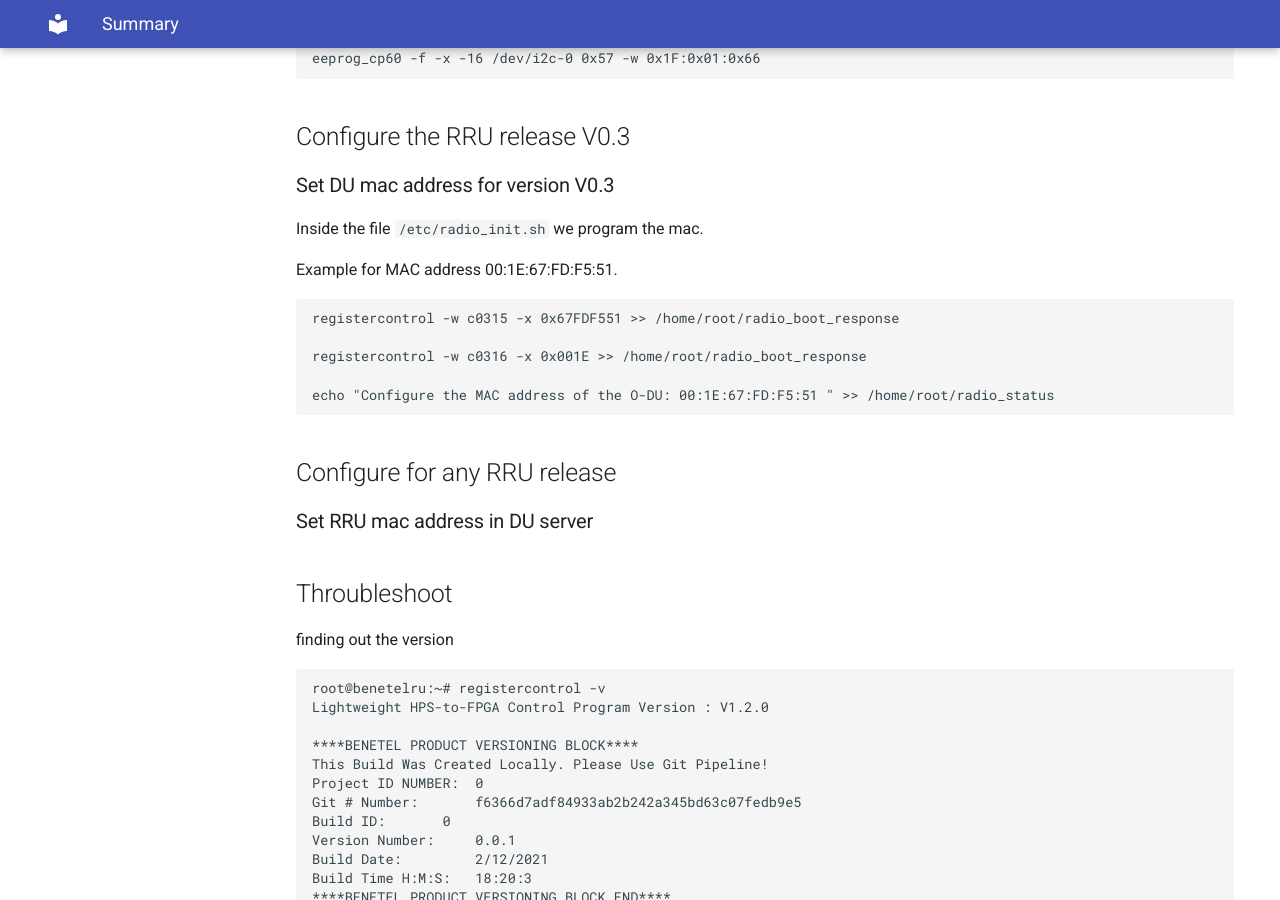
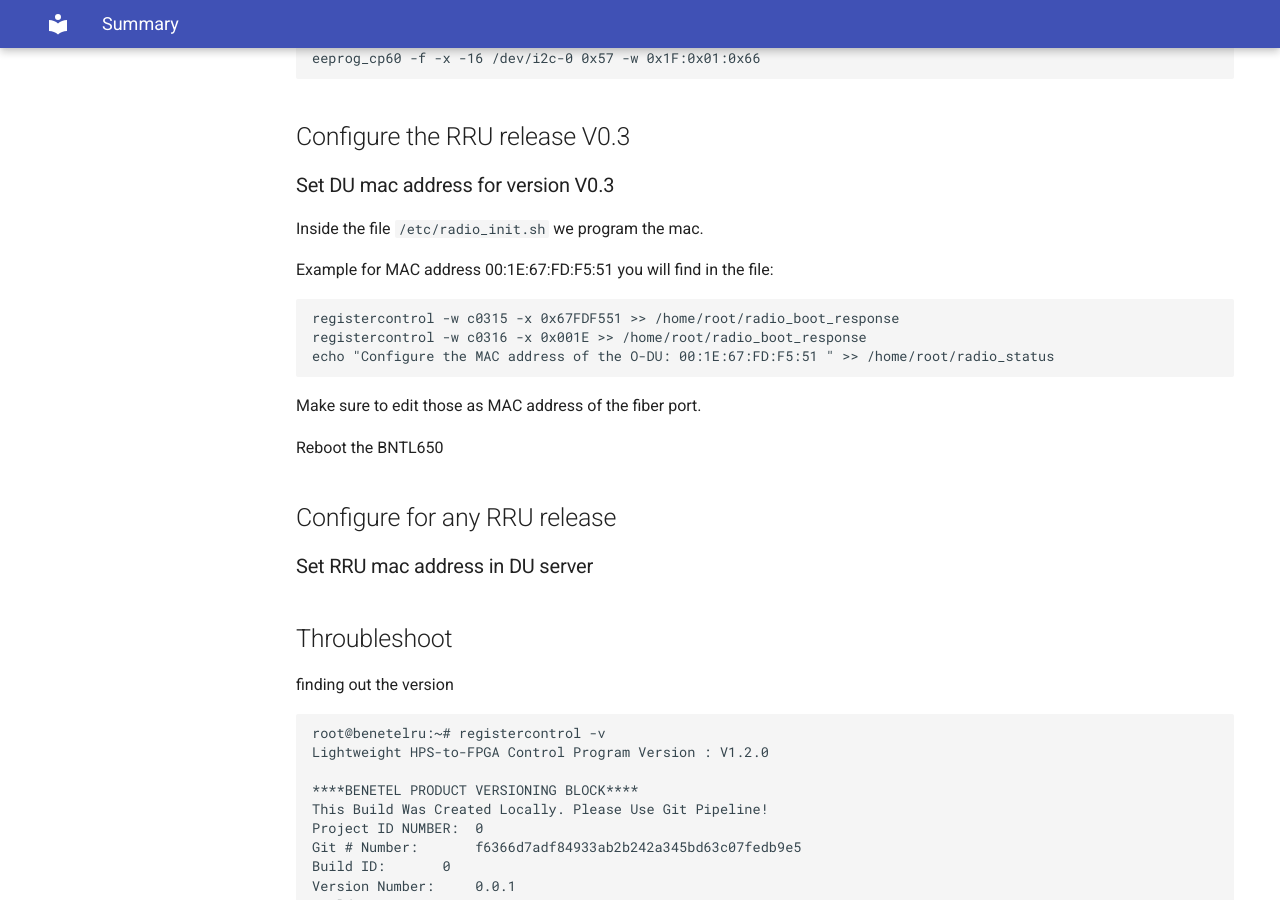
Before and after one commit to accelleran/drax-docs, an MkDocs documentation site: the page built from docs/benetel650-install/index.md, in a window 1280 px wide and 900 px high, scrolled down 5160 px. Built offline with MkDocs 1.6.1 and Material for MkDocs 9.7.7, drawn with Linux system fonts in a browser that asks for light colours; the version menu is left out; some of the changed text lies outside the part shown.

Commit message:
Update index.md
Additions to the V3.0 installation

````diff
--- a/docs/benetel650-install/index.md
+++ b/docs/benetel650-install/index.md
@@ -104,6 +104,9 @@ services:
 EOF
 ```
 
+
+## Prepare the Benetel 650
+
 Add mac entry script in routable.d. Benetel650 does not answer arp requests. With this apr entry in the arp table the server knows to which mac address it needs to sent the ip packet to. The ip packet towards the RRU with ip 10.10.0.2.
 
 ```
@@ -278,14 +279,15 @@ eeprog_cp60 -f -x -16 /dev/i2c-0 0x57 -w 0x1F:0x01:0x66
 
 Inside the file ```/etc/radio_init.sh``` we program the mac.
 
-Example for MAC address 00:1E:67:FD:F5:51.
+Example for MAC address 00:1E:67:FD:F5:51 you will find in the file:
 
     registercontrol -w c0315 -x 0x67FDF551 >> /home/root/radio_boot_response
-
     registercontrol -w c0316 -x 0x001E >> /home/root/radio_boot_response
-
     echo "Configure the MAC address of the O-DU: 00:1E:67:FD:F5:51 " >> /home/root/radio_status
 
+Make sure to edit those as MAC address of the fiber port.
+
+Reboot the BNTL650
 
 ## Configure for any RRU release
 ### Set RRU mac address in DU server
@@ -407,7 +409,11 @@ $ ifstat -i enp45s0f0
 71313.36  105930.1
 ```
 
-### Starting RRU Benetel 650
+### Troubleshooting Fiber Port not showing up
+https://www.serveradminz.com/blog/unsupported-sfp-linux/
+
+
+## Starting RRU Benetel 650
 Perform these steps to get a running active cell.
 
 1) Start L1
````
Also changed, not shown: other parts of docs/benetel650-install/index.md (+0 -2 lines).
